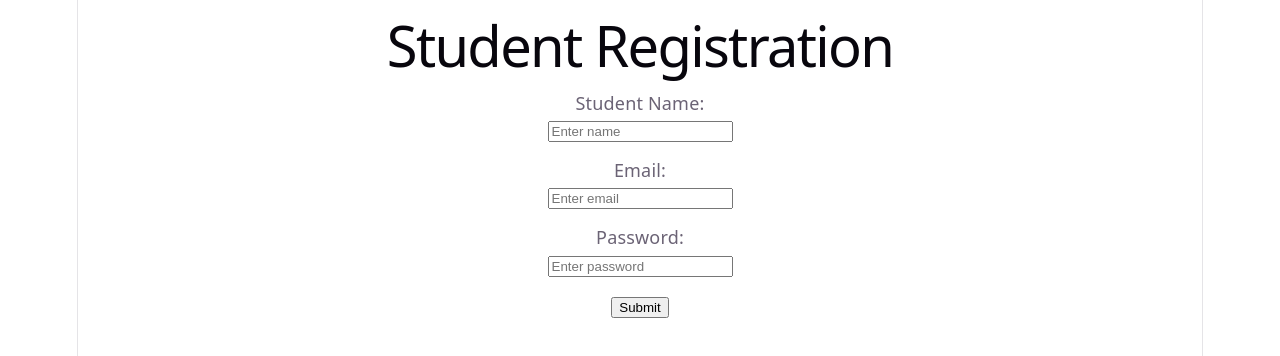
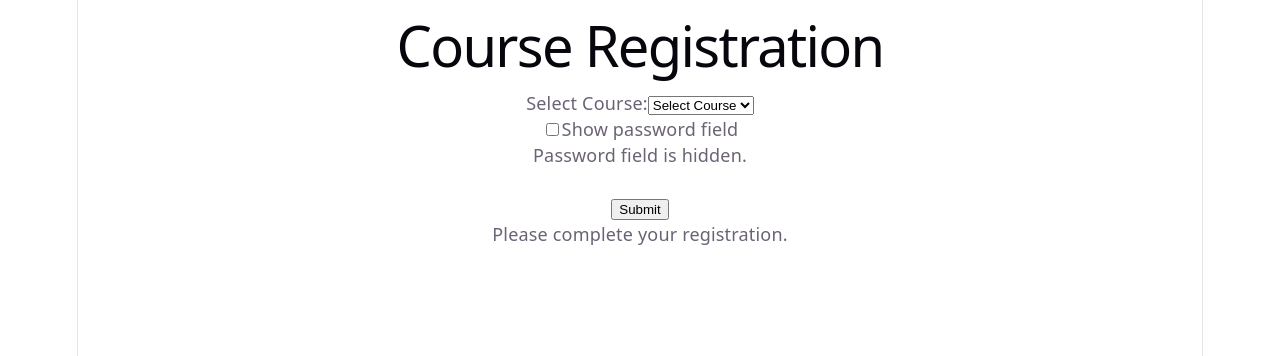
Before and after one commit to Somnath29/Learning-ReactJs, a React (Vite) app in the folder my-react-app/: page / in a window 1280 px wide. Shown: the top 356 px of the page. Built offline with nearby package versions, Linux system fonts and the light colour scheme.

Commit message:
feat: update App component for course registration; implement form handling and conditional rendering

```diff
--- a/my-react-app/src/App.jsx
+++ b/my-react-app/src/App.jsx
@@ -2020,73 +2020,175 @@
 
 
 
+// import { useState } from "react";
+// import InputField from "./components/InputField";
+
+// function App() {
+
+//     const [formData, setFormData] = useState({
+//         name: "",
+//         email: "",
+//         password: ""
+//     });
+
+//     function handleChange(event) {
+//         const { name, value } = event.target;
+
+//         setFormData((prev) => ({
+//             ...prev,
+//             [name]: value
+//         }));
+//     }
+
+//     function handleSubmit(event) {
+//         event.preventDefault();
+
+//         alert(
+//             "Name: " + formData.name +
+//             "\nEmail: " + formData.email +
+//             "\nPassword: " + formData.password
+//         );
+//     }
+
+//     return (
+//         <div>
+//             <h1>Student Registration</h1>
+
+//             <form onSubmit={handleSubmit}>
+
+//                 <InputField
+//                     label="Student Name:"
+//                     name="name"
+//                     value={formData.name}
+//                     onChange={handleChange}
+//                     placeholder="Enter name"
+//                 />
+
+//                 <InputField
+//                     label="Email:"
+//                     type="email"
+//                     name="email"
+//                     value={formData.email}
+//                     onChange={handleChange}
+//                     placeholder="Enter email"
+//                 />
+
+//                 <InputField
+//                     label="Password:"
+//                     type="password"
+//                     name="password"
+//                     value={formData.password}
+//                     onChange={handleChange}
+//                     placeholder="Enter password"
+//                 />
+
+//                 <button type="submit">
+//                     Submit
+//                 </button>
+
+//             </form>
+//         </div>
+//     );
+// }
+
+// export default App;
+
+
+
+
+
+
+
+
+
+
+
 import { useState } from "react";
-import InputField from "./components/InputField";
 
 function App() {
-
-    const [formData, setFormData] = useState({
-        name: "",
-        email: "",
-        password: ""
-    });
-
-    function handleChange(event) {
-        const { name, value } = event.target;
-
-        setFormData((prev) => ({
-            ...prev,
-            [name]: value
-        }));
-    }
+  const [course, setCourse] = useState("");
+  const [submitted, setSubmitted] = useState(false);
+  const [showPassword, setShowPassword] = useState(false);
+  const [password, setPassword] = useState("");
 
   function handleSubmit(event) {
     event.preventDefault();
-
-        alert(
-            "Name: " + formData.name +
-            "\nEmail: " + formData.email +
-            "\nPassword: " + formData.password
-        );
+    setSubmitted(true);
   }
 
   return (
     <div>
-            <h1>Student Registration</h1>
+      <h1>Course Registration</h1>
 
       <form onSubmit={handleSubmit}>
 
-                <InputField
-                    label="Student Name:"
-                    name="name"
-                    value={formData.name}
-                    onChange={handleChange}
-                    placeholder="Enter name"
+        <label>Select Course:</label>
+
+        <select
+          value={course}
+          onChange={(e) => {
+            setCourse(e.target.value);
+            setSubmitted(false);
+          }}
+        >
+          <option value="">Select Course</option>
+          <option value="CSE">BTech CSE</option>
+          <option value="IT">BTech IT</option>
+          <option value="MCA">MCA</option>
+        </select>
+
+        {/* Conditional rendering using && */}
+
+        {course === "CSE" && (
+          <p>You selected Computer Science Engineering.</p>
+        )}
+
+        {course === "IT" && (
+          <p>You selected Information Technology.</p>
+        )}
+
+        {course === "MCA" && (
+          <p>You selected Master of Computer Applications.</p>
+        )}
+
+        <br />
+
+        <label>
+          <input
+            type="checkbox"
+            checked={showPassword}
+            onChange={(e) => setShowPassword(e.target.checked)}
           />
-
-                <InputField
-                    label="Email:"
-                    type="email"
-                    name="email"
-                    value={formData.email}
-                    onChange={handleChange}
-                    placeholder="Enter email"
-                />
-
-                <InputField
-                    label="Password:"
-                    type="password"
-                    name="password"
-                    value={formData.password}
-                    onChange={handleChange}
+          Show password field
+        </label>
+
+        {/* Conditional rendering using ternary */}
+
+        {showPassword ? (
+          <input
+            type="text"
+            value={password}
+            onChange={(e) => setPassword(e.target.value)}
             placeholder="Enter password"
           />
+        ) : (
+          <p>Password field is hidden.</p>
+        )}
+
+        <br />
 
         <button type="submit">
           Submit
         </button>
-
       </form>
+
+      {/* Conditional rendering using ternary */}
+
+      {submitted ? (
+        <h3>Form submitted successfully!</h3>
+      ) : (
+        <p>Please complete your registration.</p>
+      )}
     </div>
   );
 }
```
Lines whose indentation alone changed are shown as unchanged.
